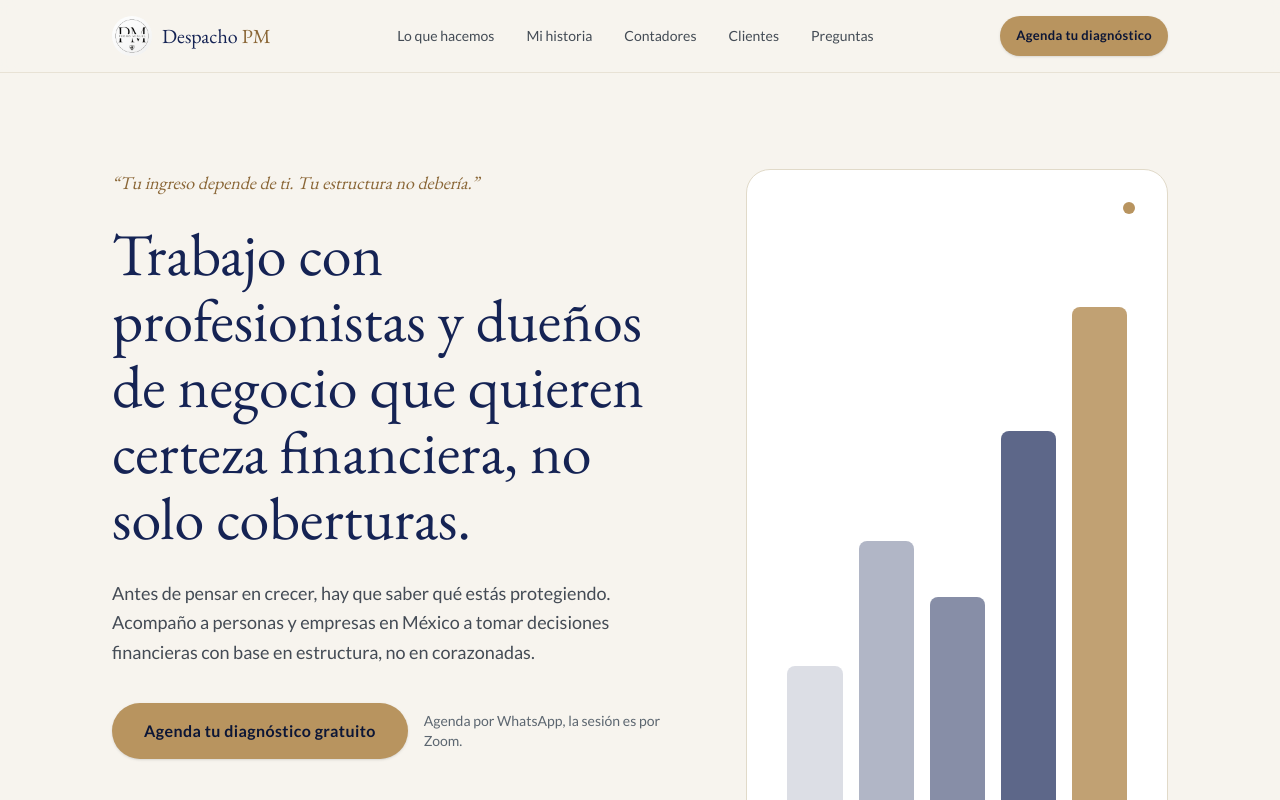
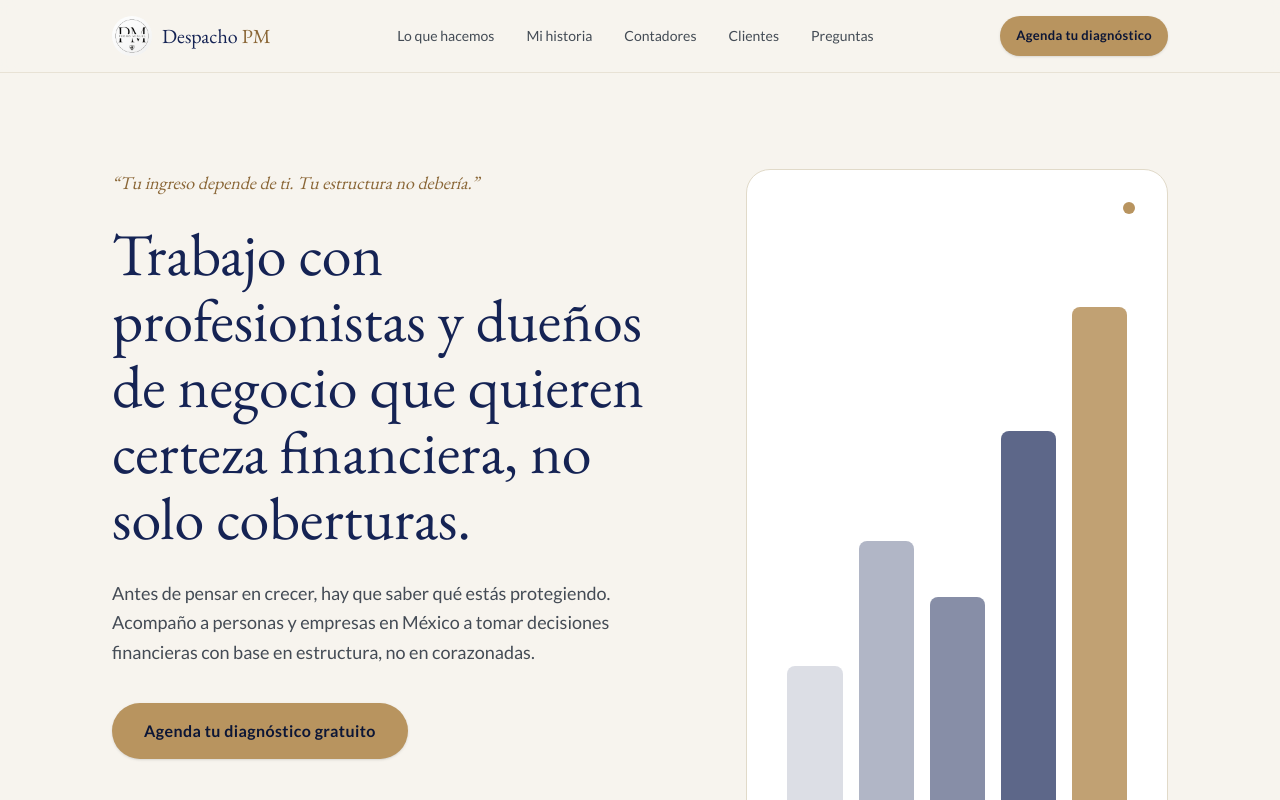
Before and after one commit to DESPACHOPM/despacho-pm-site, a Next.js app: page / in a window 1280 px wide. Shown: the top 800 px of the page. Built offline with nearby package versions, Linux system fonts and the light colour scheme.

Commit message:
Quita mencion de Zoom y simplifica la nota de agenda

```diff
--- a/src/components/sections/hero.tsx
+++ b/src/components/sections/hero.tsx
@@ -1,6 +1,6 @@
 import { Reveal } from "@/components/motion/reveal";
 import { Button } from "@/components/ui/button";
-import { CREDENTIALS, MEETING_NOTE, WHATSAPP_URL } from "@/lib/site-data";
+import { CREDENTIALS, WHATSAPP_URL } from "@/lib/site-data";
 
 export function Hero() {
   return (
@@ -35,7 +35,6 @@ export function Hero() {
                   Agenda tu diagnóstico gratuito
                 </a>
               </Button>
-              <p className="text-sm text-muted">{MEETING_NOTE}</p>
             </div>
           </Reveal>
 
--- a/src/lib/site-data.ts
+++ b/src/lib/site-data.ts
@@ -4,7 +4,7 @@ export const WHATSAPP_URL =
 export const WHATSAPP_URL_CONTADORES =
   "https://wa.me/5215621270724?text=Hola%2C%20soy%20contador%2Fa%20o%20fiscalista%20y%20vengo%20de%20la%20p%C3%A1gina%20de%20Despacho%20PM.%0A%0AMe%20interesa%20platicar%20sobre%20una%20alianza.%0A%0A%C2%A1Gracias%21";
 
-export const MEETING_NOTE = "Agenda por WhatsApp, la sesión es por Zoom.";
+export const MEETING_NOTE = "Agenda por WhatsApp.";
 
 export const NAV_LINKS = [
   { href: "#pilares", label: "Lo que hacemos" },
@@ -110,7 +110,7 @@ export const FAQS = [
   {
     question: "¿Cómo es el diagnóstico inicial?",
     answer:
-      "Agendas por WhatsApp y platicamos por Zoom, entre 30 y 40 minutos, sin costo. Es para ver si tiene sentido trabajar juntos. Si no lo tiene, te lo digo directamente.",
+      "Agendas por WhatsApp y platicamos entre 30 y 40 minutos, sin costo. Es para ver si tiene sentido trabajar juntos. Si no lo tiene, te lo digo directamente.",
   },
 ];
 
```
